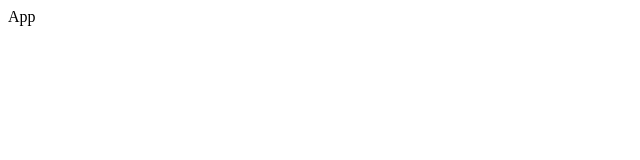
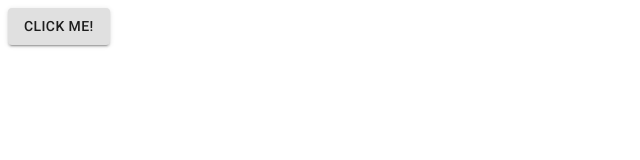
Before and after one commit to khaki-ranger/PreorderAppWebClient, a React app: page / in a window 1280 px wide. Shown: the whole page, without its empty margins (0-640 px from the left). Built offline with nearby package versions, Linux system fonts and the light colour scheme.

Commit message:
Setup a Material-UI

```diff
--- a/package.json
+++ b/package.json
@@ -3,6 +3,7 @@
   "version": "0.1.0",
   "private": true,
   "dependencies": {
+    "@material-ui/core": "^4.11.3",
     "@testing-library/jest-dom": "^5.11.9",
     "@testing-library/react": "^11.2.5",
     "@testing-library/user-event": "^12.6.3",
--- a/public/index.html
+++ b/public/index.html
@@ -15,6 +15,7 @@
       user's mobile device or desktop. See https://developers.google.com/web/fundamentals/web-app-manifest/
     -->
     <link rel="manifest" href="%PUBLIC_URL%/manifest.json" />
+    <link rel="stylesheet" href="https://fonts.googleapis.com/css?family=Roboto:300,400,500,700&display=swap" />
     <!--
       Notice the use of %PUBLIC_URL% in the tags above.
       It will be replaced with the URL of the `public` folder during the build.
--- a/src/components/App.js
+++ b/src/components/App.js
@@ -1,7 +1,14 @@
 import React from 'react';
+import Button from '@material-ui/core/Button';
 
 const App = () => {
-  return <div>App</div>;
+  return (
+    <div>
+      <Button variant="contained">
+        Click me!
+      </Button>
+    </div>
+  );
 };
 
 export default App;
```
Also changed, not shown: 1 other file.
